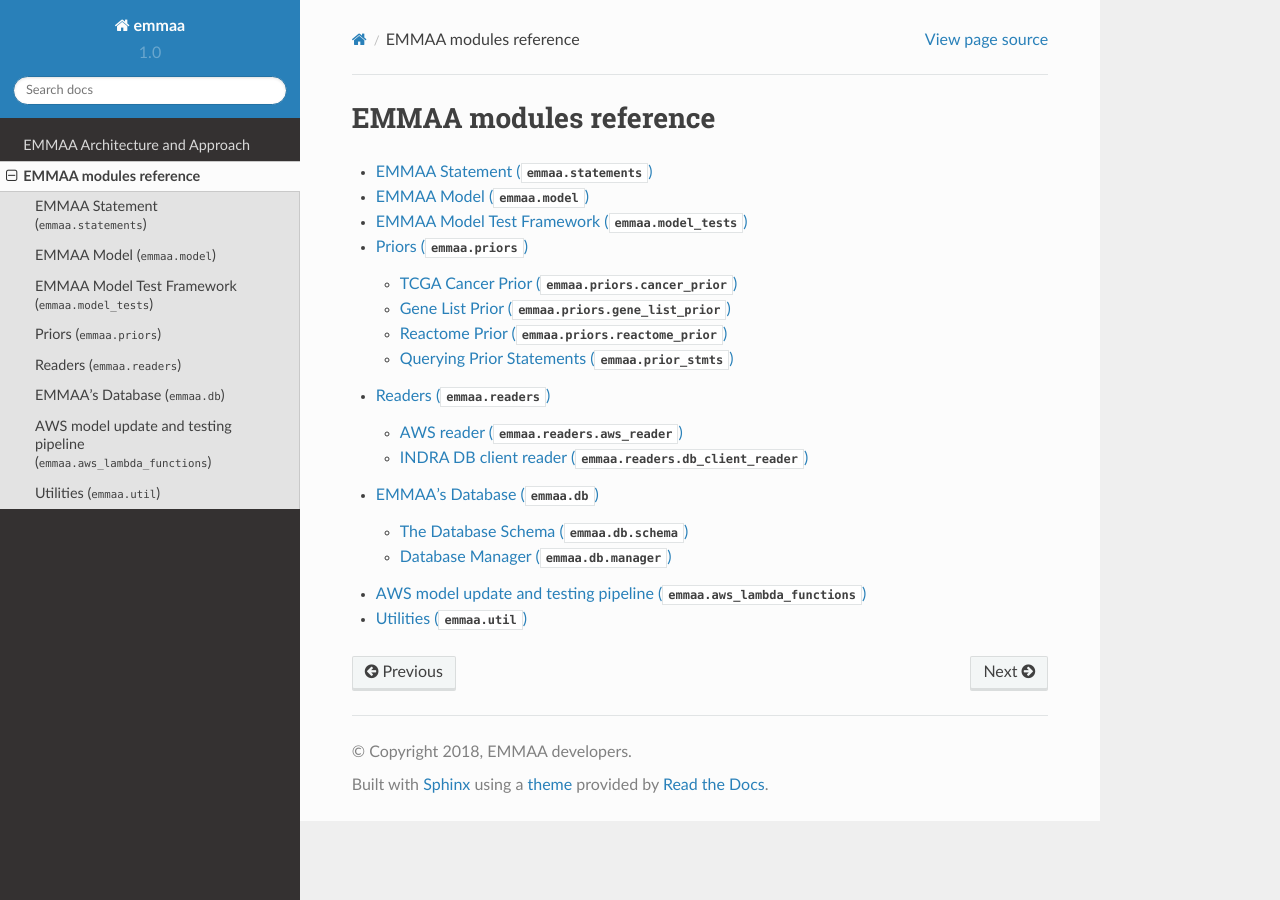
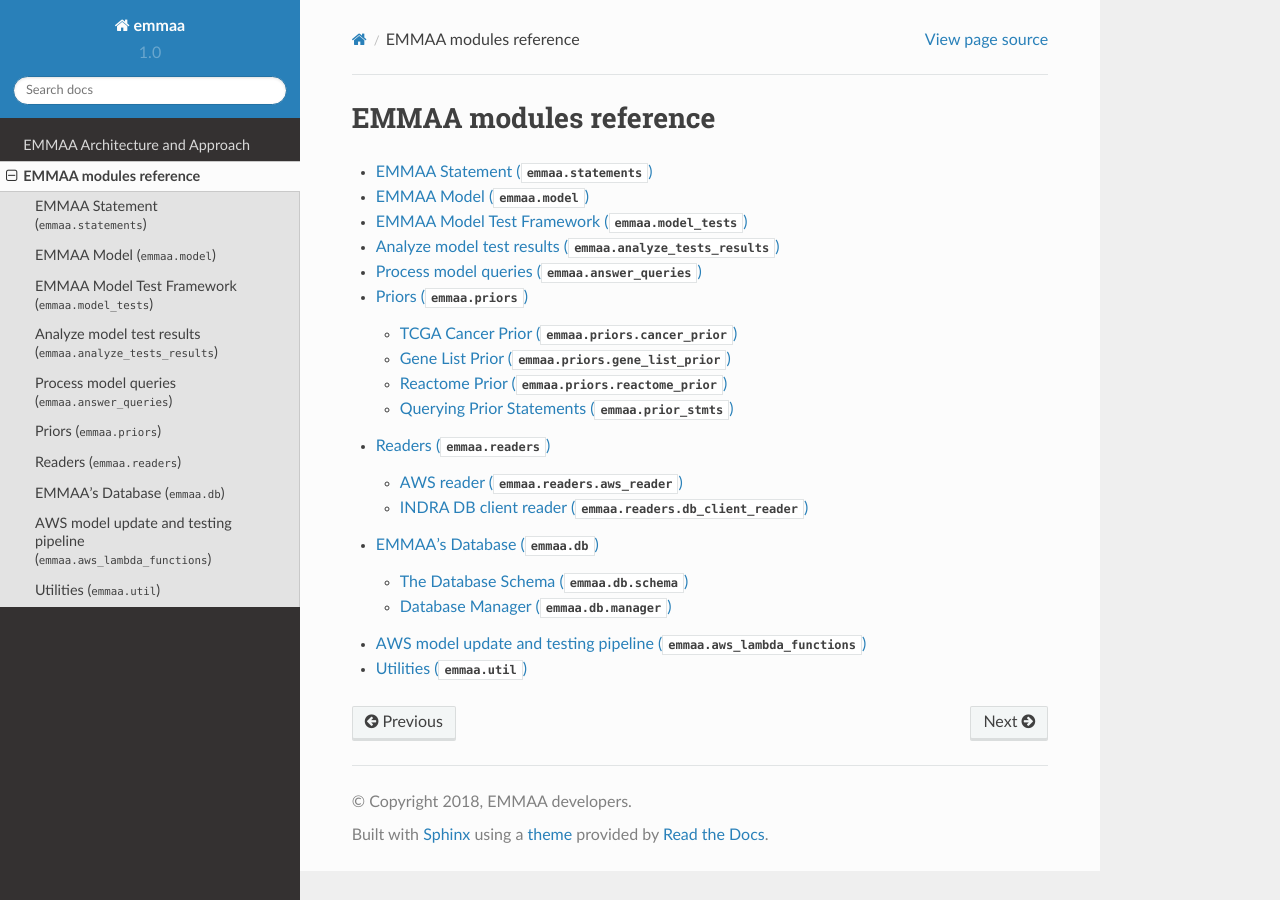
Before and after one commit to gyorilab/emmaa, a Sphinx documentation site: the page built from doc/modules/index.rst, in a window 1280 px wide. Built offline with Sphinx 7.4.7 and the Read the Docs theme 2.0.0, drawn with Linux system fonts in a browser that asks for light colours.

Commit message:
Add missing docs sections

```diff
--- /dev/null
+++ b/doc/modules/answer_queries.rst
@@ -0,0 +1,6 @@
+Process model queries (:py:mod:`emmaa.answer_queries`)
+======================================================
+
+.. automodule:: emmaa.answer_queries
+    :members:
+    :show-inheritance:
--- a/doc/modules/index.rst
+++ b/doc/modules/index.rst
@@ -9,6 +9,8 @@ EMMAA modules reference
    statements
    model
    model_tests
+   test_analysis
+   answer_queries
    priors
    readers
    database
--- /dev/null
+++ b/doc/modules/test_analysis.rst
@@ -0,0 +1,6 @@
+Analyze model test results (:py:mod:`emmaa.analyze_tests_results`)
+==================================================================
+
+.. automodule:: emmaa.analyze_tests_results
+    :members:
+    :show-inheritance:
```
Also changed, not shown: 1 other file.
